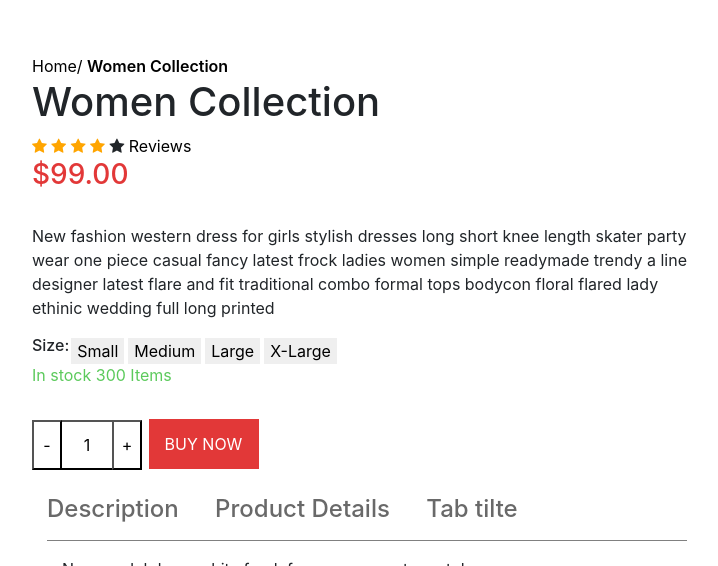
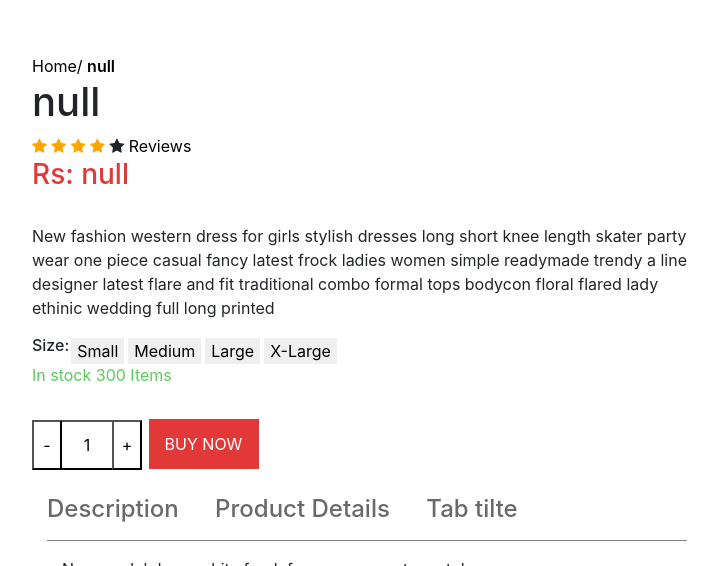
Before and after one commit to mtahiriba/MTGarments-Website, a plain HTML site: page project/product.html in a window 1280 px wide. Shown: the part 782-1348 px from the top of the page, without its empty margins (433-1151 px from the left). Drawn offline with nearby package versions, Linux system fonts and the light colour scheme.

Commit message:
Product data is attachted to product page using local storage

```diff
--- a/project/JS/product.js
+++ b/project/JS/product.js
@@ -4,8 +4,13 @@ image = localStorage.getItem('image')
 price = localStorage.getItem('price')
 
 btn_buy = document.getElementById('buy-now')
+document.getElementById('name1').innerText=`${text}`;
+document.getElementById('name2').innerText=`${text}`;
+document.getElementById('price1').innerText=`Rs: ${price}`;
+document.getElementById('image1').src=`${image}`
 btn_buy.addEventListener('click', function(){
     alert(`${text}
     ${image}
     ${price}`)
+
 })
--- a/project/product.html
+++ b/project/product.html
@@ -62,14 +62,14 @@ a:hover{
     </div>
 </nav>
      <div class="zoomin frame" style=" float: left;margin-left: 30px;margin-top: 10px;">
-      <img src="" alt="..." style="display: inline; margin-bottom: 10px; ">
+      <img src="" id="image1" alt="..." style="display: inline; margin-bottom: 10px; ">
      </div>
 
    <div class="container" style="float:right ; width:700px ;margin-right: 130px;margin-top: 10px;">
     <a href="#" style="color: black;">Home/</a>
-    <a href="#" style="color: black; font-weight: 600;">Women Collection </a>
+    <a href="#" id="name1" style="color: black; font-weight: 600;">Product Name</a>
 
-      <h1>Women Collection</h1>
+      <h1 id="name2">Product Name</h1>
       <span class="fa fa-star checked"></span>
       <span class="fa fa-star checked"></span>
       <span class="fa fa-star checked"></span>
@@ -77,8 +77,8 @@ a:hover{
       <span class="fa fa-star"></span>
       <a href="#" style="color: black;">Reviews</a>
       <br>
-      <h3 style="color: rgb(226, 56, 56);">
-        $99.00
+      <h3 id="price1" style="color: rgb(226, 56, 56);">
+        Product price
       </h3><br>
       <p>New fashion western dress for girls stylish dresses long short knee length skater party wear one piece casual fancy latest frock ladies women simple readymade trendy a line designer latest flare and fit traditional combo formal tops bodycon floral flared lady ethinic wedding full long printed</p>
 
```
